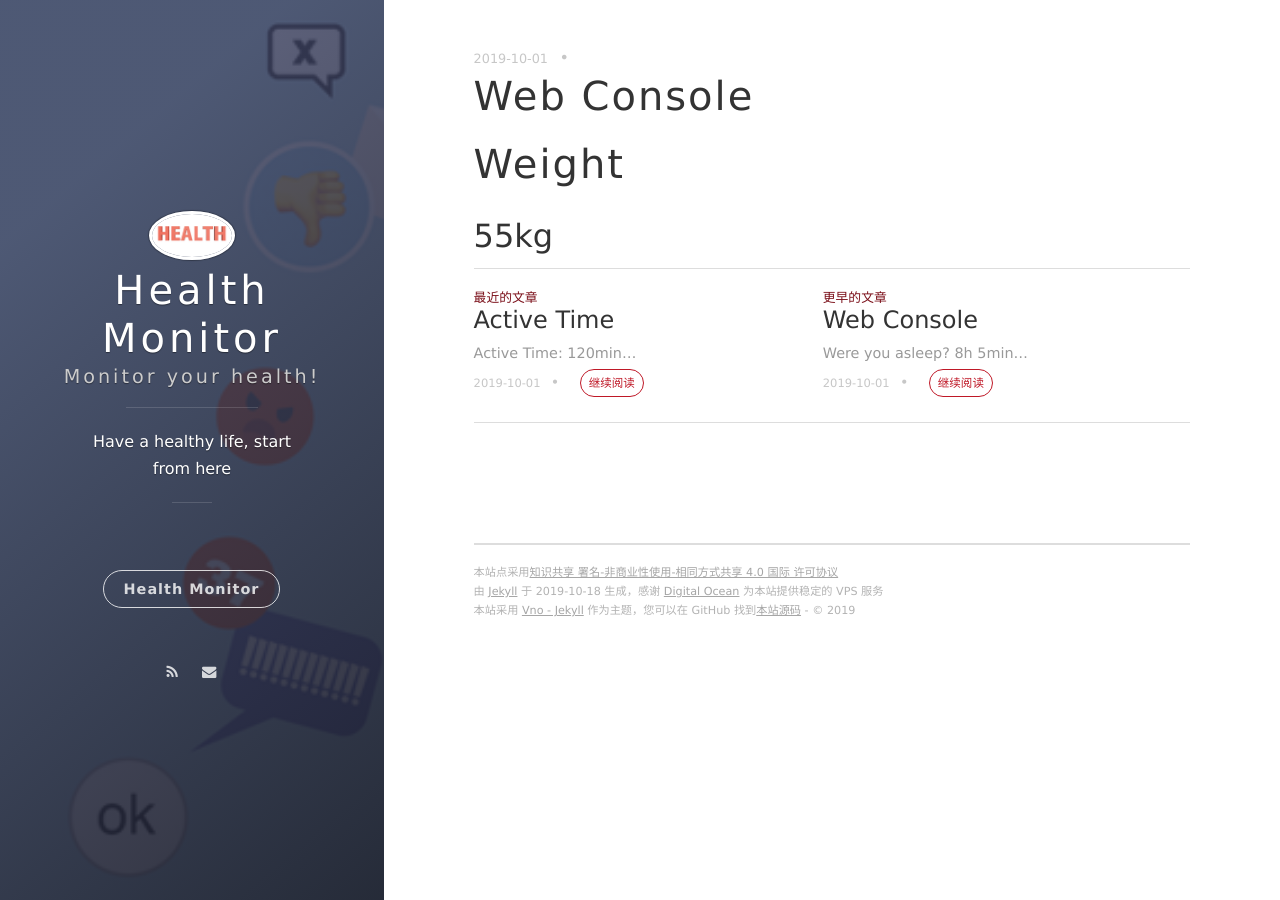
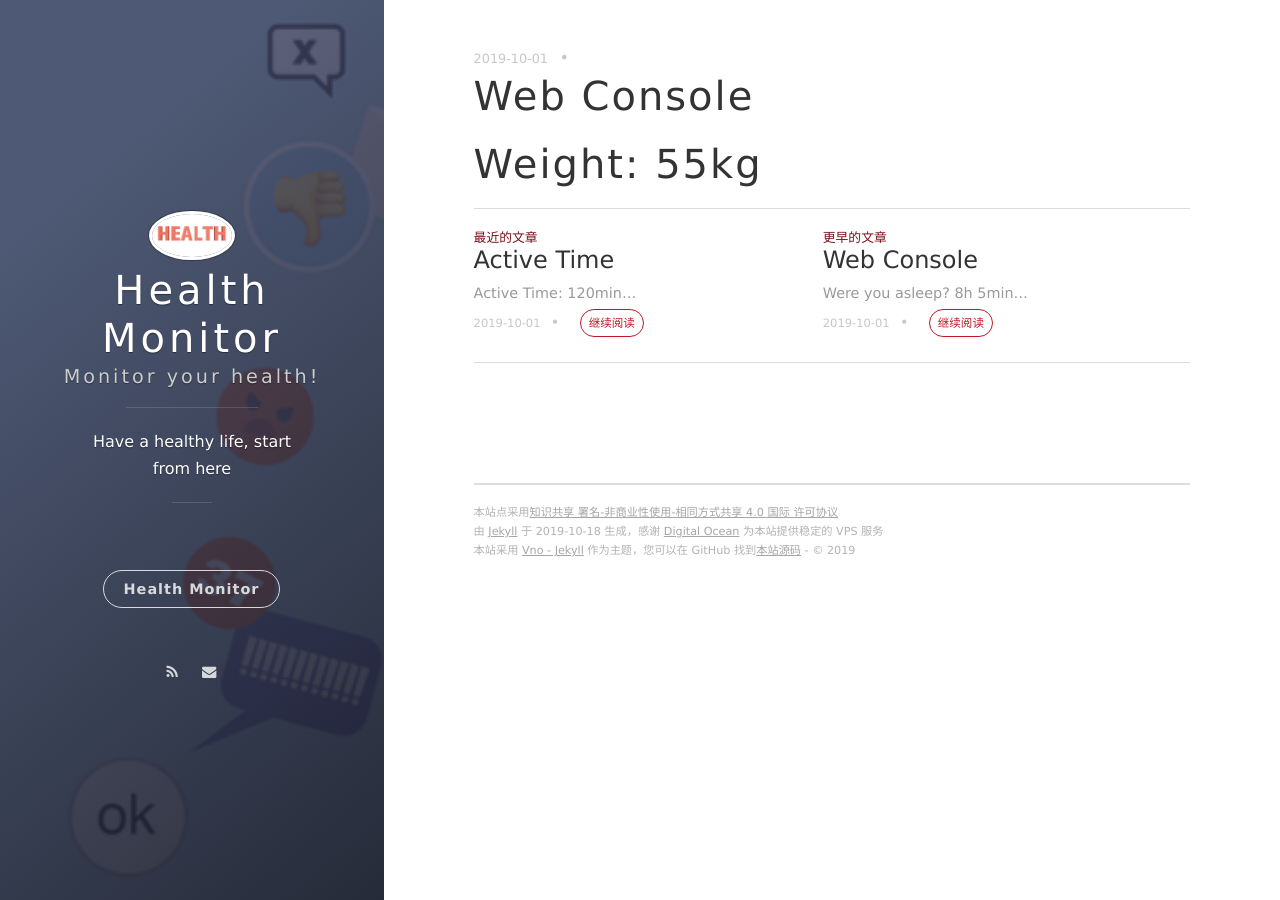
Before and after one commit to rbu1996/rbu1996.github.io, a Jekyll site: the page built from _posts/2019-10-01-weight.md, in a window 1280 px wide. Built offline with Jekyll 4.4.1, drawn with Linux system fonts in a browser that asks for light colours; nearby versions of some CDN libraries.

```diff
--- a/_posts/2019-10-01-weight.md
+++ b/_posts/2019-10-01-weight.md
@@ -5,5 +5,4 @@ date: 2019-10-01 15:01:32.000000000 +09:00
 published: true
 ---
 
-# Weight
-## 55kg
+# Weight: 55kg
```
